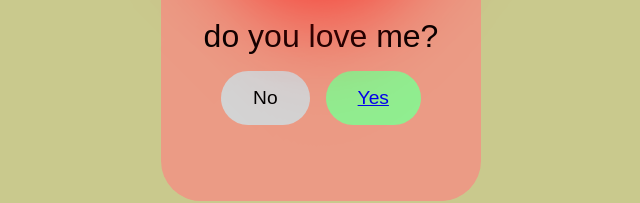
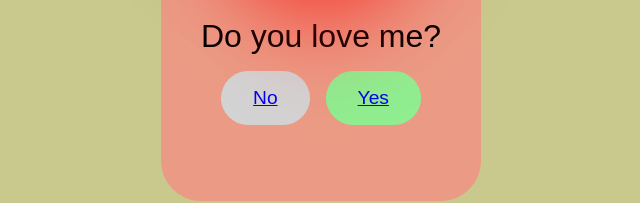
Before and after one commit to Nitinop/doyouloveme, a plain HTML site: page index.html in a window 1280 px wide. Shown: the part 407-610 px from the top of the page, 319-959 px from the left. Drawn offline with Linux system fonts and the light colour scheme.

Commit message:
Update index.html

```diff
--- a/index.html
+++ b/index.html
@@ -42,10 +42,6 @@
         }
         .yes {
             background-color: lightgreen;
-        }
-        .slide-left {
-
-            opacity: 0;
         }
         .active {
             background-color: lightblue;
@@ -111,30 +107,11 @@
 </head>
 <body><div class="box">
     <div class="heart"></div>
-    <div id="question">do you love me?</div>
+    <div id="question">Do you love me?</div>
     <div class="options-container">
-        <div class="option no" onclick="handleClick(event, 'no')">No</div>
-        <a href="test.html" id="yes-link" class="option yes" onclick="handleClick(event, 'yes')">Yes</a>
+        <a href="index copy.html" class="option no" onclick="handleClick(event, 'no')">No</a>
+        <a href="test.html" class="option yes" onclick="handleClick(event, 'yes')">Yes</a>
     </div>
 </div>
-
-    <script>
-        function handleClick(event, option) {
-            const buttons = document.getElementsByClassName('option');
-            for (let i = 0; i < buttons.length; i++) {
-                buttons[i].classList.remove('active', 'slide-left');
-            }
-            event.target.classList.add('active');
-
-            if (option === 'no') {
-                setTimeout(() => {
-                    event.target.classList.add('slide-left');
-                    document.querySelector('.yes').style.transition = 'none'; // Remove transition from Yes button
-                }, 50); // Add a slight delay before applying the transition
-            } else {
-                event.target.classList.remove('option');
-            }
-        }
-    </script>
 </body>
 </html>
```
